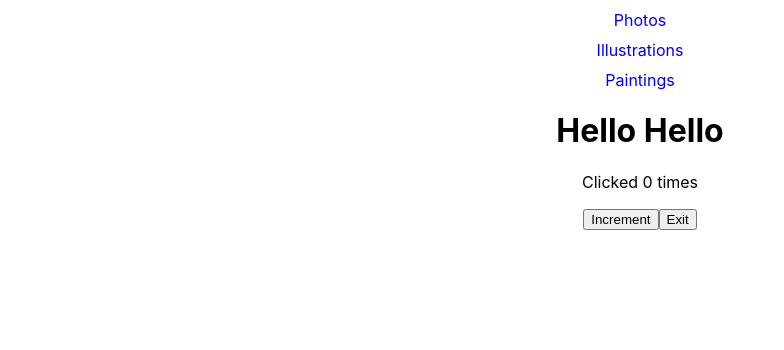
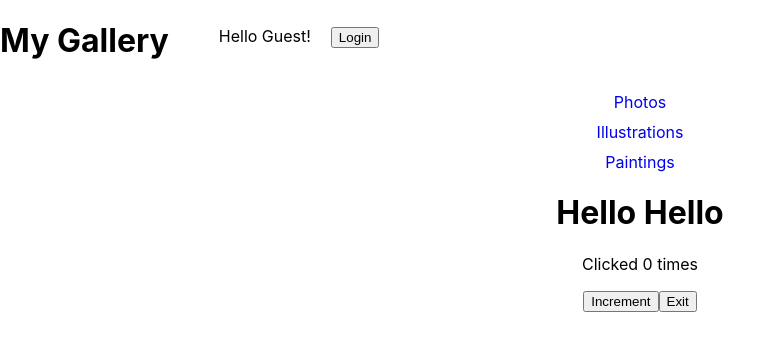
Before and after one commit to dimitri-edel/react-p1, a React (Create React App) app in the folder my-app/: page / in a window 1280 px wide. Shown: the top 350 px of the page, without its empty margins (0-784 px from the left). Built offline with nearby package versions, Linux system fonts and the light colour scheme.

Commit message:
Add NavBar.js and NavBar.module.css

```diff
--- a/my-app/src/App.js
+++ b/my-app/src/App.js
@@ -2,10 +2,12 @@ import logo from './logo.svg';
 import './App.css';
 import SideBar from './components/SideBar';
 import StatefullGreeting from './components/StatefullGreeting';
+import NavBar from "./components/NavBar";
 
 function App() {
   return (
     <div className="App">
+        <NavBar />
         <SideBar photos="Photos" illustrations="Illustrations" paintings="Paintings"/>
         <StatefullGreeting greeting="Hello" />
     </div>
--- /dev/null
+++ b/my-app/src/components/NavBar.js
@@ -0,0 +1,35 @@
+import React from "react";
+import styles from './NavBar.module.css';
+
+class NavBar extends React.Component {
+    constructor(props) {
+        super(props);
+        this.state = {
+            message: "Hello Guest!",
+            buttonText: "Login",
+        }
+    }
+
+    on_click() {
+        this.setState((prevState, prevProps) => {
+            return {
+                message: prevState.message === "Hello Guest!" ? "Welcome back , User!" : "Hello Guest!",
+                buttonText: prevState.buttonText === "Login" ? "Logout" : "Login",
+            }
+
+        })
+    }
+    render() {
+        return (
+            <div className={styles.navbar}>
+                <h1>My Gallery</h1>
+                <ul>
+                    <li>{this.state.message}</li>
+                    <li><button onClick={()=> this.on_click()}>{this.state.buttonText}</button></li>
+                </ul>
+            </div>
+        )
+    }
+}
+
+export default NavBar;
--- /dev/null
+++ b/my-app/src/components/NavBar.module.css
@@ -0,0 +1,12 @@
+.navbar {
+    display: flex;
+}
+
+.navbar ul {
+    list-style-type: none;
+    display: flex;
+}
+
+.navbar li {
+    margin: 10px;
+}
```
